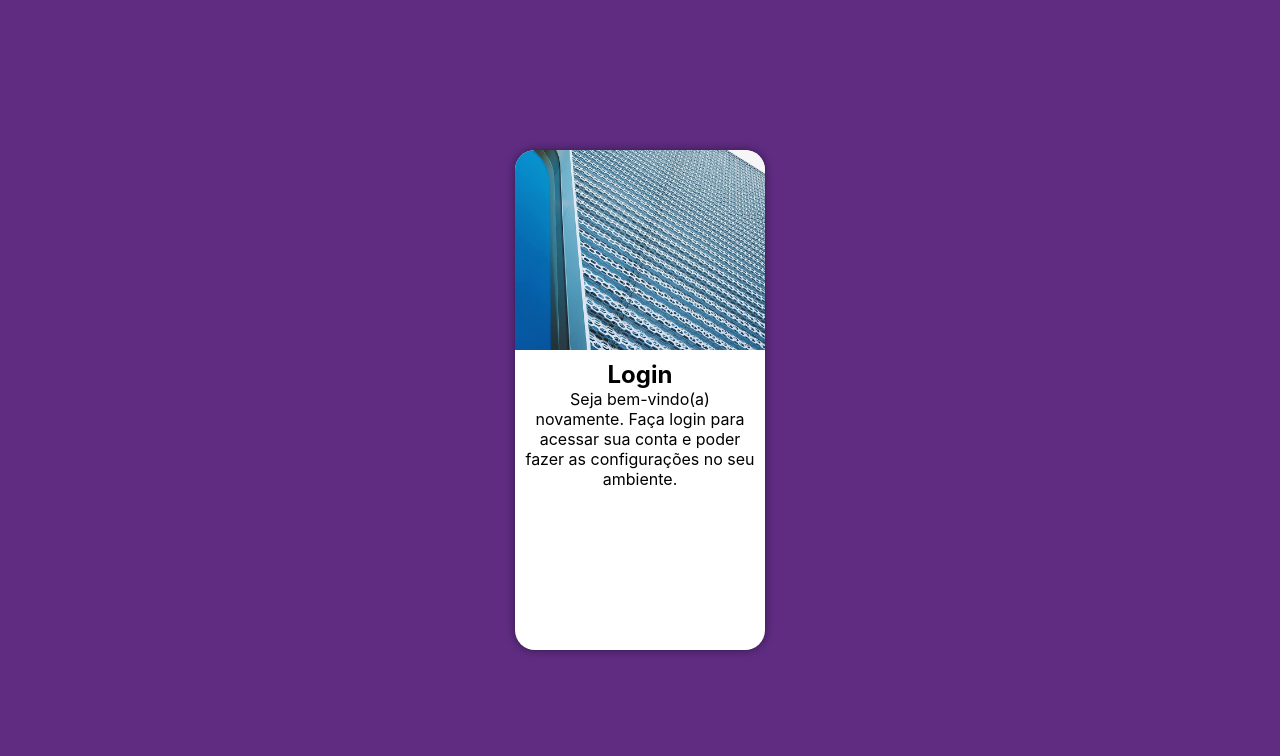
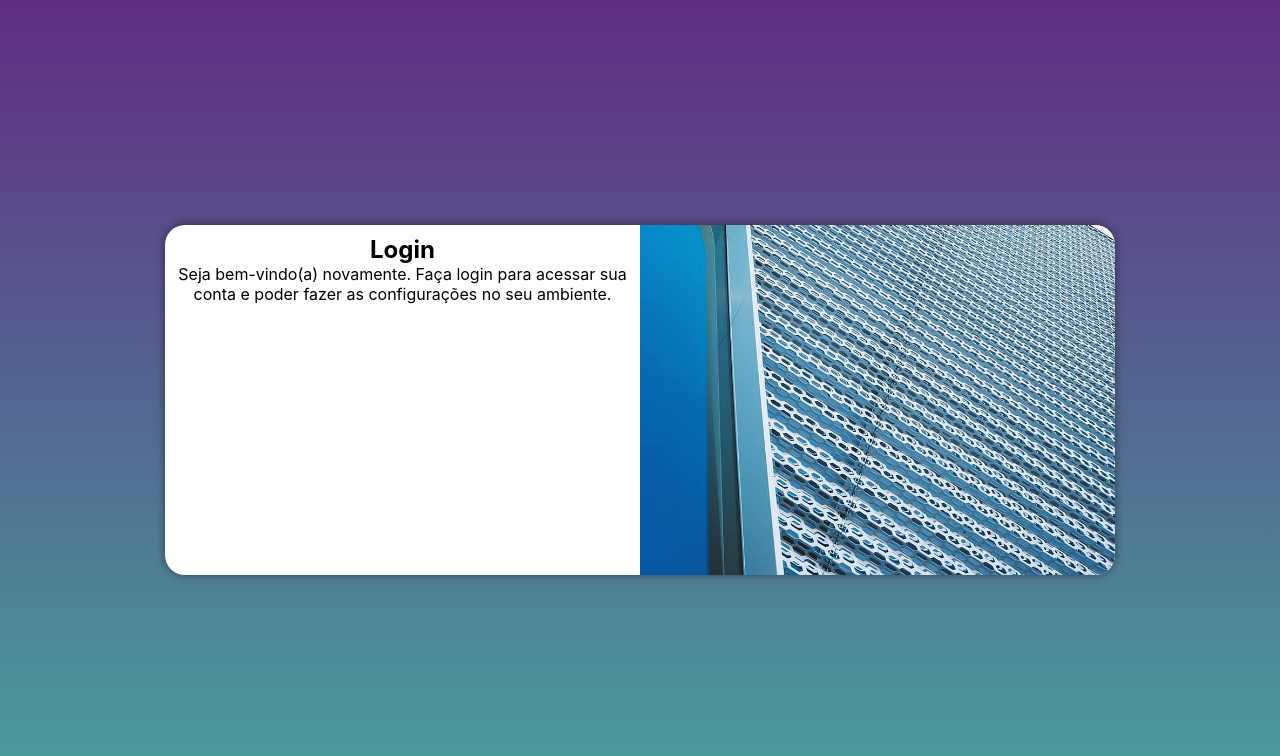
Before and after one commit to brunocortess/projeto-login, a plain HTML site: page index.html in a window 1280 px wide. Drawn offline with Linux system fonts and the light colour scheme.

Commit message:
Atualizei media query

```diff
--- a/estilos/style.css
+++ b/estilos/style.css
@@ -37,6 +37,9 @@ section#login {
     height: 500px;
     border-radius: 20px;
     box-shadow: 0px 0px 10px rgba(0, 0, 0, 0.450);
+
+    transition: width .3s, height .3s; /* Transição de 3s p largura e altura*/
+    transition-timing-function: ease; /* Suavizar transição */
 }
 
 section#login > div#img-login {
--- a/index.html
+++ b/index.html
@@ -14,7 +14,7 @@
             <div id="img-login"></div>
 
             <div id="formulario">
-                <h2>Login</h2>
+                <h1>Login</h1>
                 <p>
                     Seja bem-vindo(a) novamente. Faça login para acessar sua conta e poder fazer as configurações no seu ambiente.
                 </p>
--- a/media-query.css
+++ b/media-query.css
@@ -8,19 +8,43 @@
 
     section#login {
         display: flex;
-        justify-content: flex-start;
-        width: 630px;
+        flex-direction: row;
+        width: 80vw;
         height: 280px;
     }
 
     section#login > div#img-login {
-        width: 210px;
-        height: 300px;
+        width: 30%;
+        height: 100%;
         border-right: 1px solid lightgray;
 
     }
 
     section#login > div#formulario {
         width: 500px;
+        width: 70%;
     }
 }
+
+@media screen and (min-width: 992px) {
+
+    body, html {
+        background-image: linear-gradient(to bottom, #5f2c82, #49a09d);
+    }
+
+   section#login {
+       display: flex;
+       flex-direction: row-reverse;
+       width: 950px;
+       height: 350px;
+   }
+
+   section#login > div#img-login {
+       width: 50%;
+       height: 100%;
+   }
+
+   section#login > div#formulario {
+       width: 50%;
+   }
+}
```
